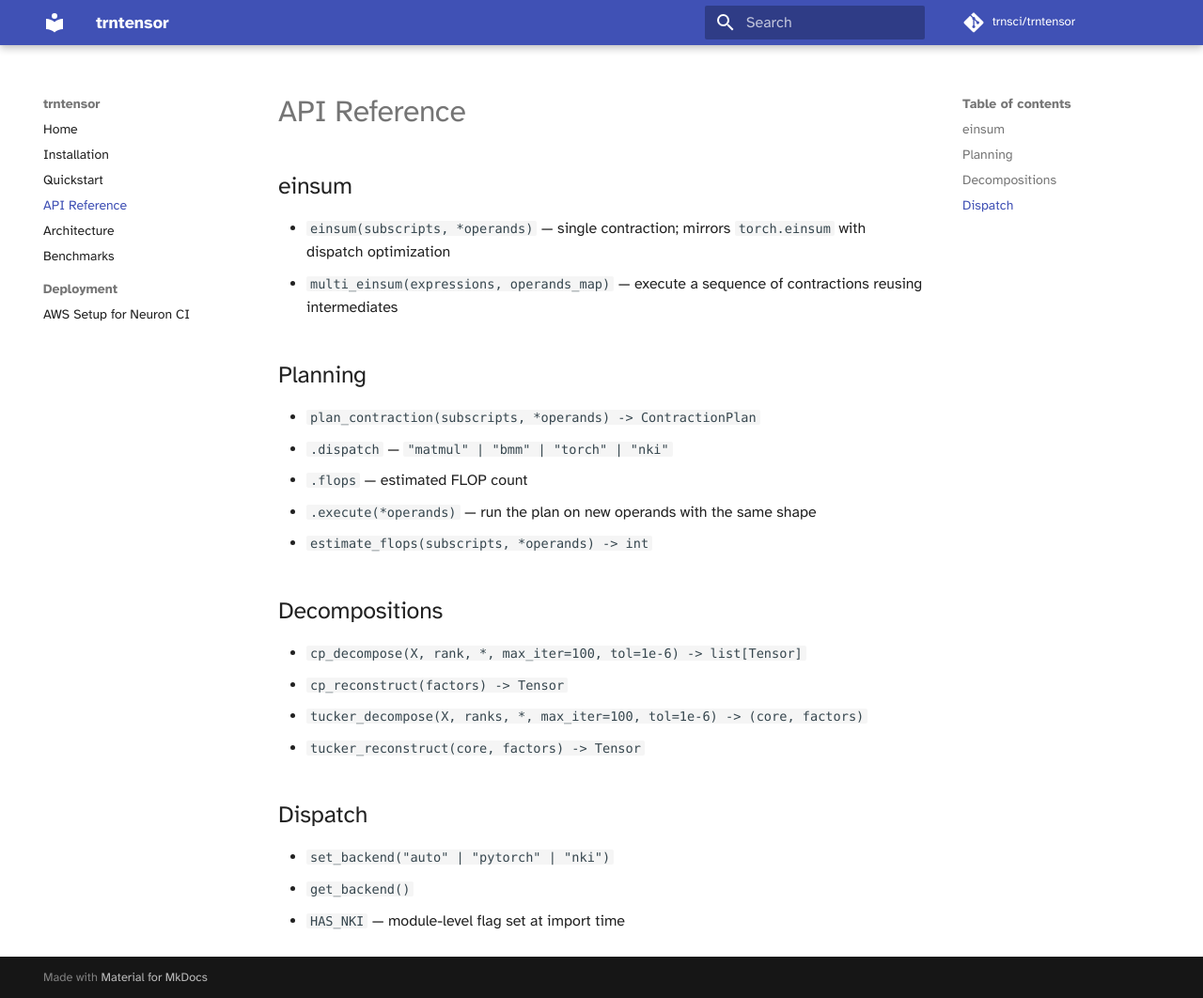
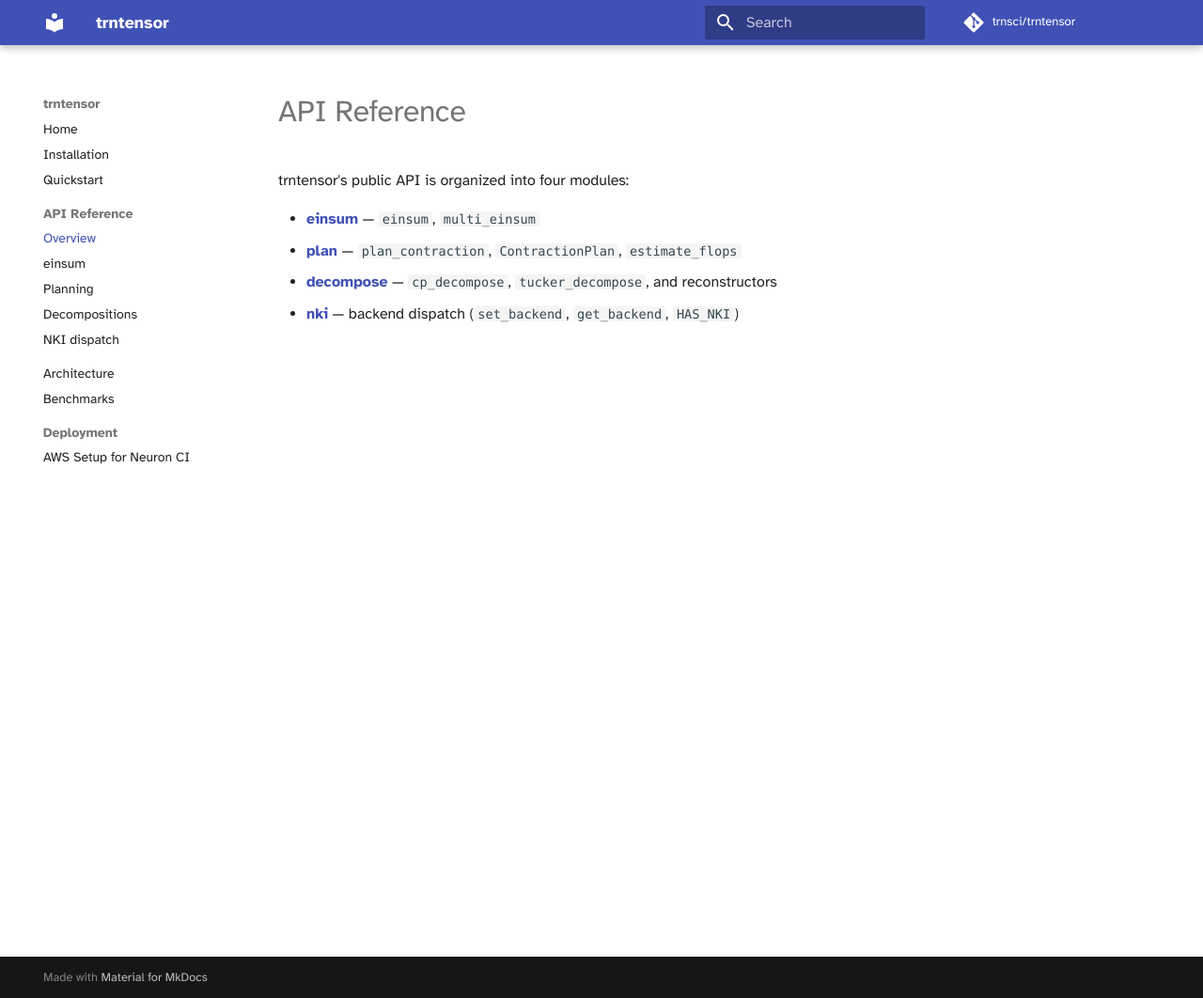
Before and after one commit to trnsci/trntensor, an MkDocs documentation site: the page built from docs/api/index.md, in a window 1280 px wide and 1062 px high. Shown: the whole window at 94% size. Built offline with MkDocs 1.6.1 and Material for MkDocs 9.7.7, drawn with Linux system fonts in a browser that asks for light colours; some web fonts are replaced; comment, search, counter and statistics services are not loaded.

Commit message:
docs: split api.md into docs/api/{einsum,plan,decompose,nki}.md
Matches sibling (trnfft) per-module structure and improves discoverability.
docs/api/index.md provides the overview landing page; per-module pages link
back via mkdocs nav.

Closes #16.

```diff
--- a/docs/api.md
+++ /dev/null
@@ -1,27 +0,0 @@
-# API Reference
-
-## einsum
-
-- `einsum(subscripts, *operands)` — single contraction; mirrors `torch.einsum` with dispatch optimization
-- `multi_einsum(expressions, operands_map)` — execute a sequence of contractions reusing intermediates
-
-## Planning
-
-- `plan_contraction(subscripts, *operands) -> ContractionPlan`
-  - `.dispatch` — `"matmul" | "bmm" | "torch" | "nki"`
-  - `.flops` — estimated FLOP count
-  - `.execute(*operands)` — run the plan on new operands with the same shape
-- `estimate_flops(subscripts, *operands) -> int`
-
-## Decompositions
-
-- `cp_decompose(X, rank, *, max_iter=100, tol=1e-6) -> list[Tensor]`
-- `cp_reconstruct(factors) -> Tensor`
-- `tucker_decompose(X, ranks, *, max_iter=100, tol=1e-6) -> (core, factors)`
-- `tucker_reconstruct(core, factors) -> Tensor`
-
-## Dispatch
-
-- `set_backend("auto" | "pytorch" | "nki")`
-- `get_backend()`
-- `HAS_NKI` — module-level flag set at import time
--- /dev/null
+++ b/docs/api/index.md
@@ -0,0 +1,8 @@
+# API Reference
+
+trntensor's public API is organized into four modules:
+
+- **[einsum](einsum.md)** — `einsum`, `multi_einsum`
+- **[plan](plan.md)** — `plan_contraction`, `ContractionPlan`, `estimate_flops`
+- **[decompose](decompose.md)** — `cp_decompose`, `tucker_decompose`, and reconstructors
+- **[nki](nki.md)** — backend dispatch (`set_backend`, `get_backend`, `HAS_NKI`)
--- a/mkdocs.yml
+++ b/mkdocs.yml
@@ -20,7 +20,12 @@ nav:
   - Home: index.md
   - Installation: installation.md
   - Quickstart: quickstart.md
-  - API Reference: api.md
+  - API Reference:
+      - Overview: api/index.md
+      - einsum: api/einsum.md
+      - Planning: api/plan.md
+      - Decompositions: api/decompose.md
+      - NKI dispatch: api/nki.md
   - Architecture: architecture.md
   - Benchmarks: benchmarks.md
   - Deployment:
```
Also changed, not shown: docs/api/decompose.md (added, +41 -0 lines), docs/api/einsum.md (added, +43 -0 lines), docs/api/nki.md (added, +36 -0 lines), docs/api/plan.md (added, +33 -0 lines).
